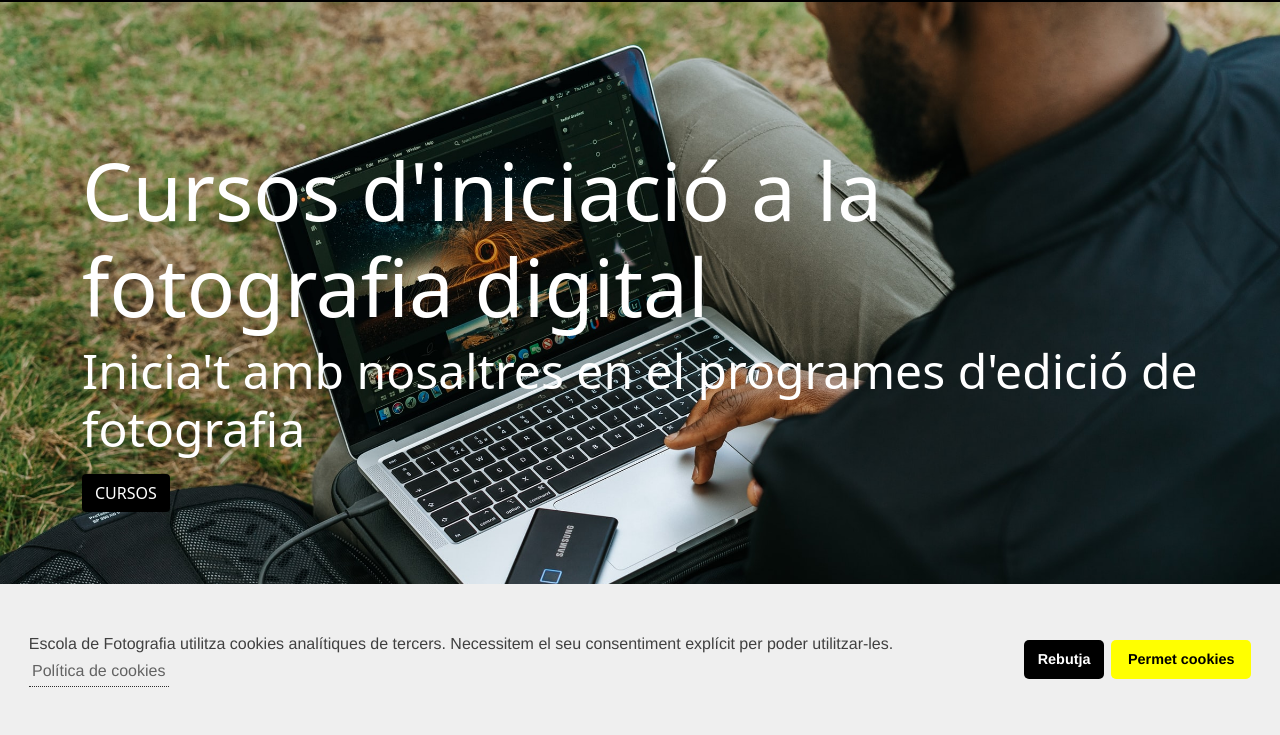
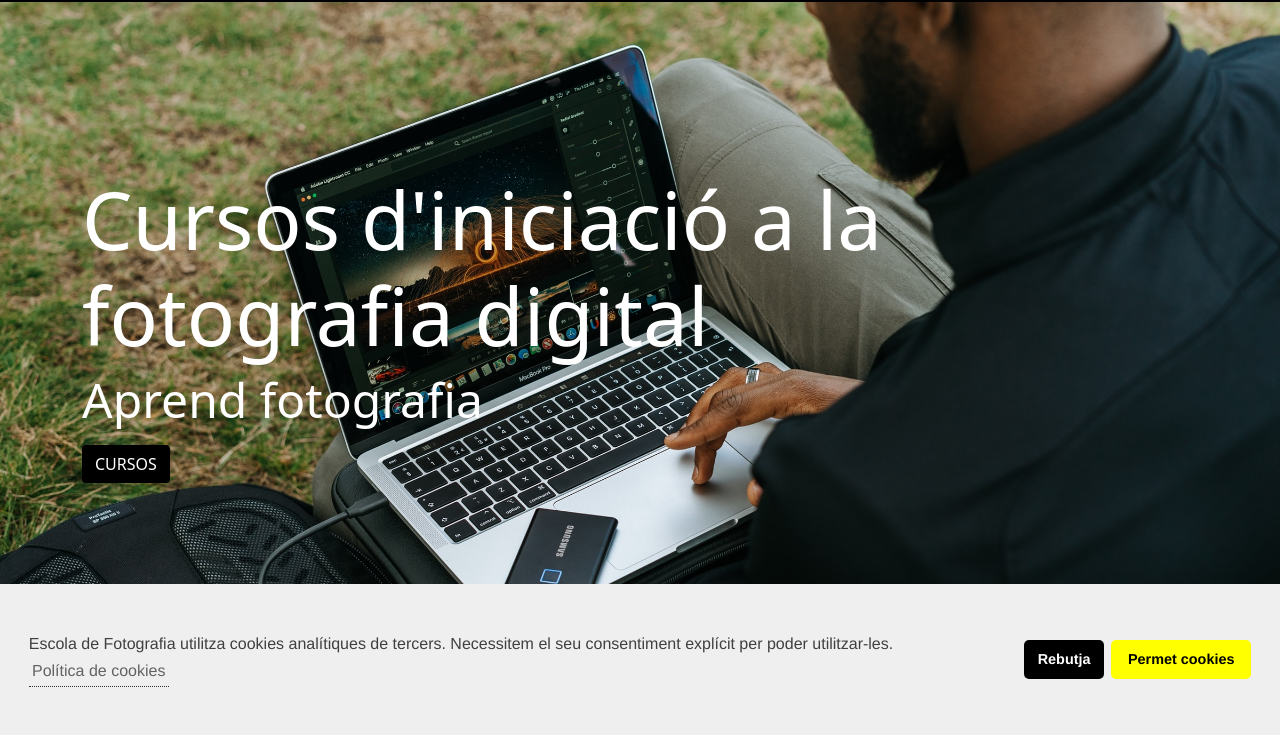
Before and after one commit to JJZG/ejercicio, a plain HTML site: page index.html in a window 1280 px wide. Shown: the part 65-800 px from the top of the page. Drawn offline with Linux system fonts and the light colour scheme.

Commit message:
actualizado lema

```diff
--- a/index.html
+++ b/index.html
@@ -61,7 +61,7 @@
             <div class="container">
                 <div class="d-flex flex-column align-items-start justify-content-center presentacio">
                     <h1 class="display-1">Cursos d'iniciació a la fotografia digital</h1>
-                    <p class="display-5">Inicia't amb nosaltres en el programes d'edició de fotografia</p>
+                    <p class="display-5">Aprend fotografia</p>
                     <a class="btn btn-custom" href="#cursos">Cursos</a>
                 </div>
             </div>
```
